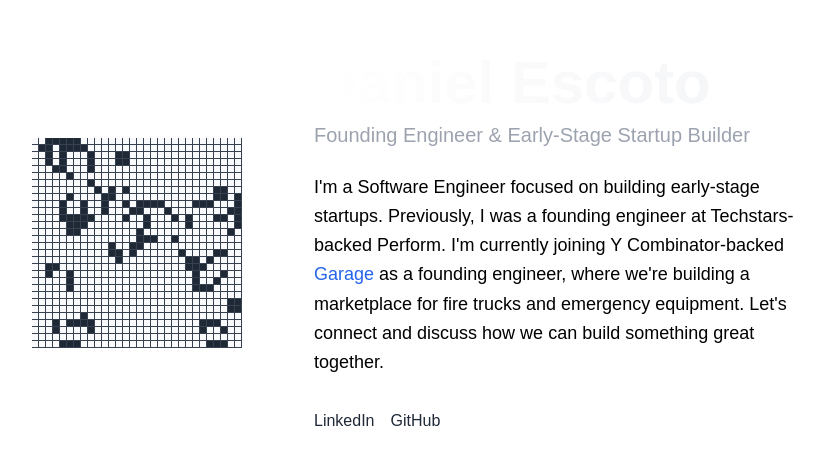
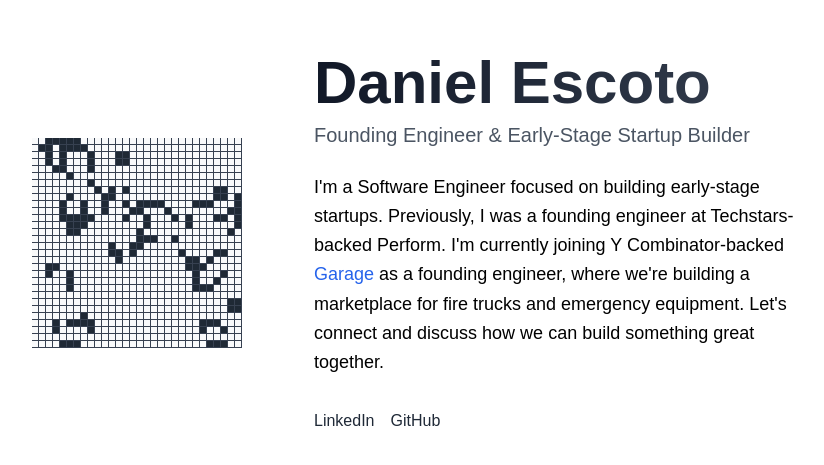
Before and after one commit to daniel-escoto/portfolio, a React (Vite) app: page / in a window 1280 px wide. Shown: the part 173-638 px from the top of the page, without its empty margins (224-1048 px from the left). Built offline with nearby package versions, Linux system fonts and the light colour scheme; a web font is replaced by a local one.

Commit message:
fix color

```diff
--- a/src/components/Hero.tsx
+++ b/src/components/Hero.tsx
@@ -22,10 +22,10 @@
           <GameOfLife />
         </div>
         <div className="md:mr-6 dark:text-white">
-          <h2 className="text-6xl font-bold mb-2 bg-clip-text text-transparent bg-gradient-to-r from-white to-gray-100">
+          <h2 className="text-6xl font-bold mb-2 bg-clip-text text-transparent bg-gradient-to-r dark:from-white dark:to-gray-100 from-gray-900 to-gray-700">
             Daniel Escoto
           </h2>
-          <p className="text-xl text-gray-400 mb-6">
+          <p className="text-xl mb-6 dark:text-gray-400 text-gray-600">
             Founding Engineer & Early-Stage Startup Builder
           </p>
           <p className="text-lg leading-relaxed">
```
